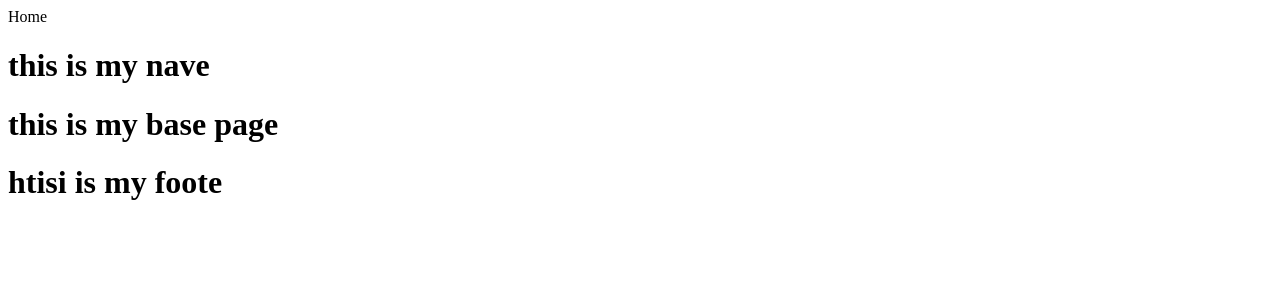
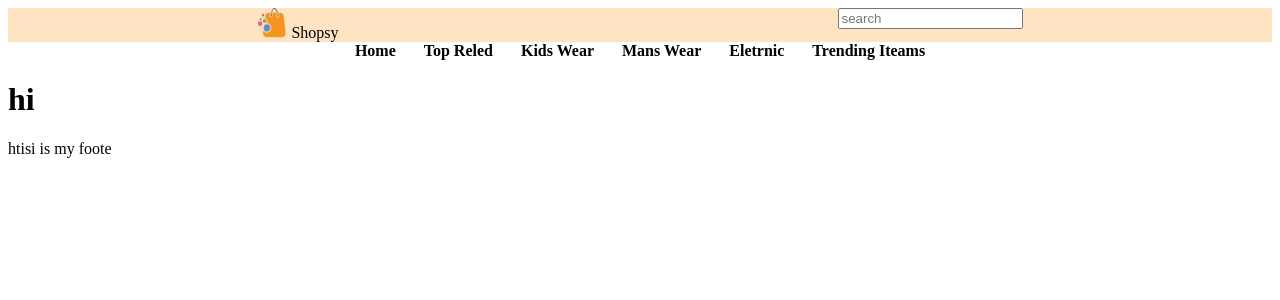
Before and after one commit to brajesh708/ecommarce_django, a Django app: page / in a window 1280 px wide. Shown: the top 300 px of the page. Run offline with Django 5.2, Linux system fonts and the light colour scheme.

Commit message:
navbar and img

```diff
--- /dev/null
+++ b/ecomm/static/css/style.css
@@ -0,0 +1,26 @@
+*body{
+    background-color: aqua;
+}
+
+.navlogo{
+    height: 30px;
+    width: 30px;
+}
+
+.logo_search{
+display: flex;
+justify-content: space-around;
+background-color: bisque;
+}
+
+.naviteam{
+    background-color: white;
+    text-align: center
+}
+
+.naviteam a{
+margin: 12px;
+text-decoration: none;
+color: black;
+font-weight: 600;
+}
--- a/ecomm/templates/base.html
+++ b/ecomm/templates/base.html
@@ -13,8 +13,23 @@
 
 </head>
 <body>
-    <h1>this is my nave</h1>
+    <div class="logo_search">
+        <div ><img class="navlogo" src="{% static 'image/logo.png' %}" alt="logo">
+        Shopsy
+        </div>
+        <div> <input type="text" placeholder="search" class="search"></div>
 
+    </div>
+    <nav>
+        <div class="naviteam">
+            <a href="#">Home</a>
+            <a href="#">Top Reled</a>
+            <a href="#">Kids Wear</a>
+            <a href="#">Mans Wear</a>
+            <a href="#">Eletrnic</a>
+            <a href="#">Trending Iteams</a>
+        </div>
+    </nav>
     {% block content %}
         <h1>this is my base page</h1>
     {% endblock %}
--- a/ecomm/templates/home.html
+++ b/ecomm/templates/home.html
@@ -1,9 +1,7 @@
 {% extends 'base.html' %}
 {% load static %}
 
-
-{% block title %} Home  {% endblock title %}
-
-{% block main-content %}
+{% block content %}
 <h1>hi</h1
-{% endblock main-content %}
+this is my home
+{% endblock %}
```
Also changed, not shown: ecomm/static/image/hero/sale.png (added), ecomm/static/image/hero/shopping.png (added), ecomm/static/image/hero/women.png (added), ecomm/static/image/logo.png (added), ecomm/static/image/shirt/shirt.png (added), ecomm/static/image/shirt/shirt2.png (added), ecomm/static/image/shirt/shirt3.png (added), ecomm/static/image/website/dark-mode-button.png (added), ecomm/static/image/website/footer-pattern.jpg (added), ecomm/static/image/website/light-mode-button.png (added), ecomm/static/image/website/orange-pattern.jpg (added), ecomm/static/image/women/women.png (added), ecomm/static/image/women/women2.jpg (added), ecomm/static/image/women/women3.jpg (added), 1 more files.
